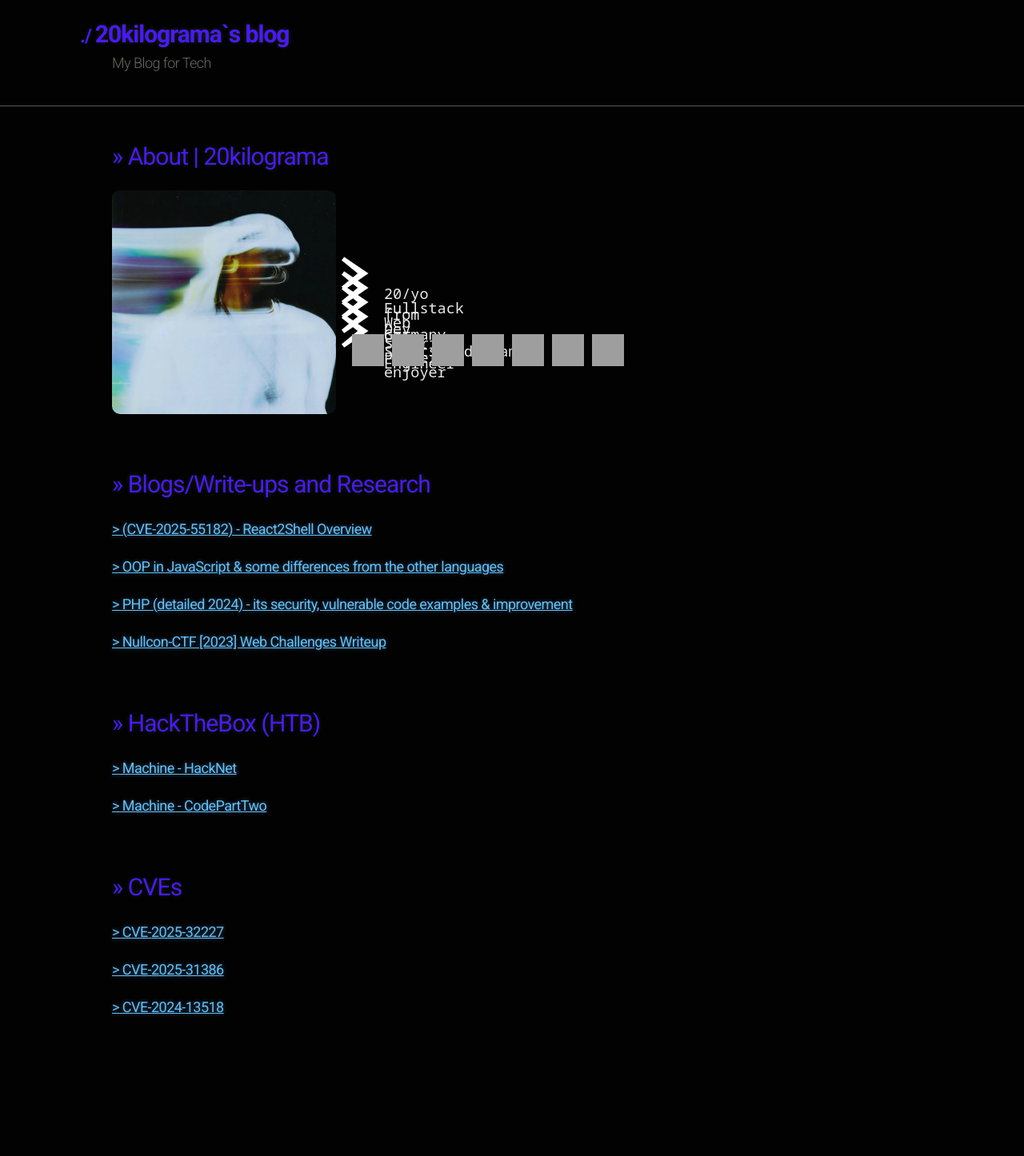
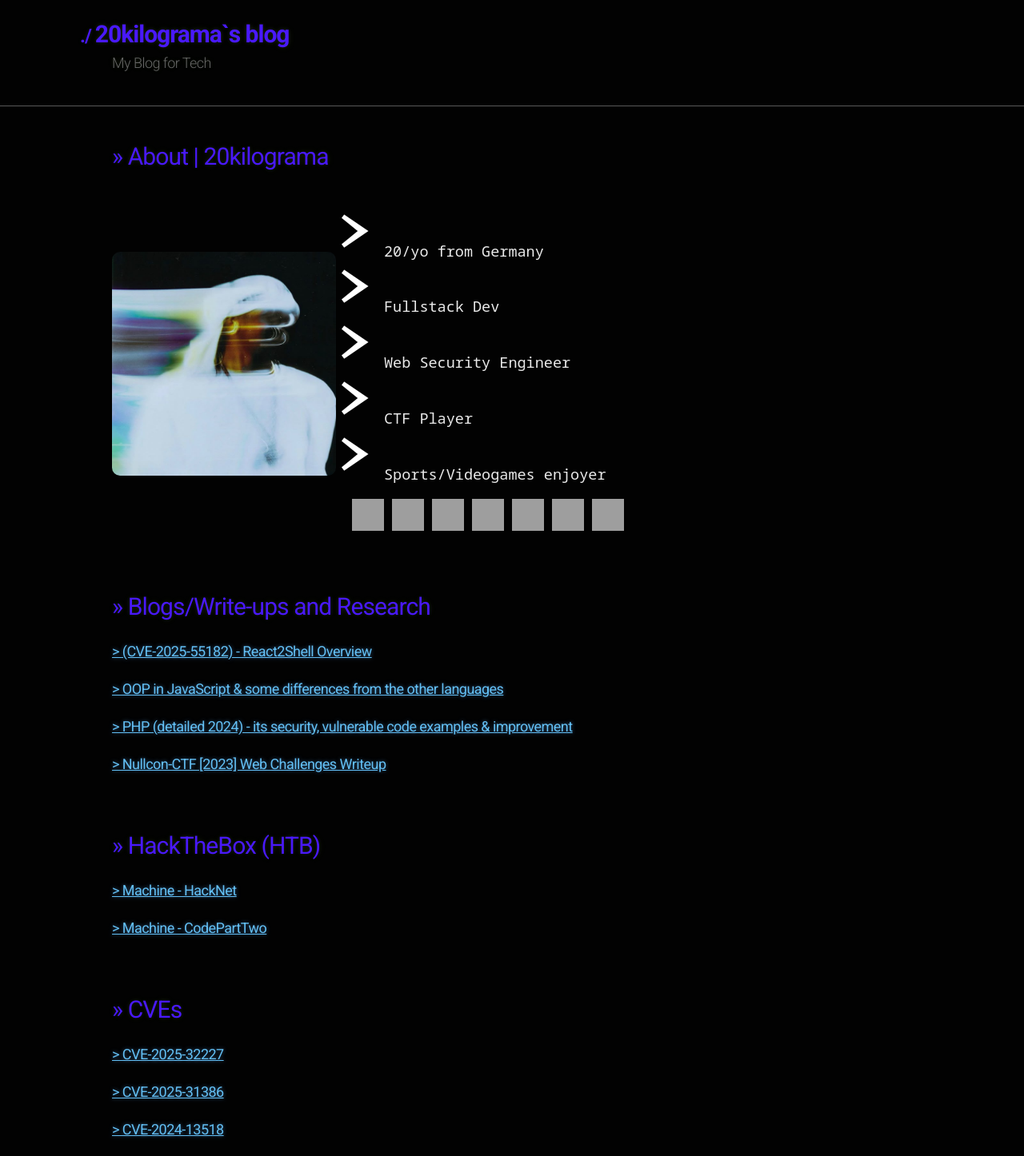
Before and after one commit to 20kilograma/blog, a Jekyll site: the page built from index.md, in a window 1280 px wide. Shown: the whole page at 80% size. Built offline with Jekyll 4.4.1, drawn with Linux system fonts in a browser that asks for light colours; nearby versions of some CDN libraries; some web fonts are replaced; our own code applies the rules of GitHub Pages for plain Markdown files; before the commit the page ends 1293 px from its top, so only the background shows below that; grey boxes are pictures that could not be loaded.

Commit message:
Update jekyll-theme-hacker.scss

```diff
--- a/_sass/jekyll-theme-hacker.scss
+++ b/_sass/jekyll-theme-hacker.scss
@@ -154,8 +154,6 @@
 
 ul li {
   list-style-image:url('../images/bullet.png');
-  width: 18px;
-  height: 18px;
 }
 
 blockquote {
```
